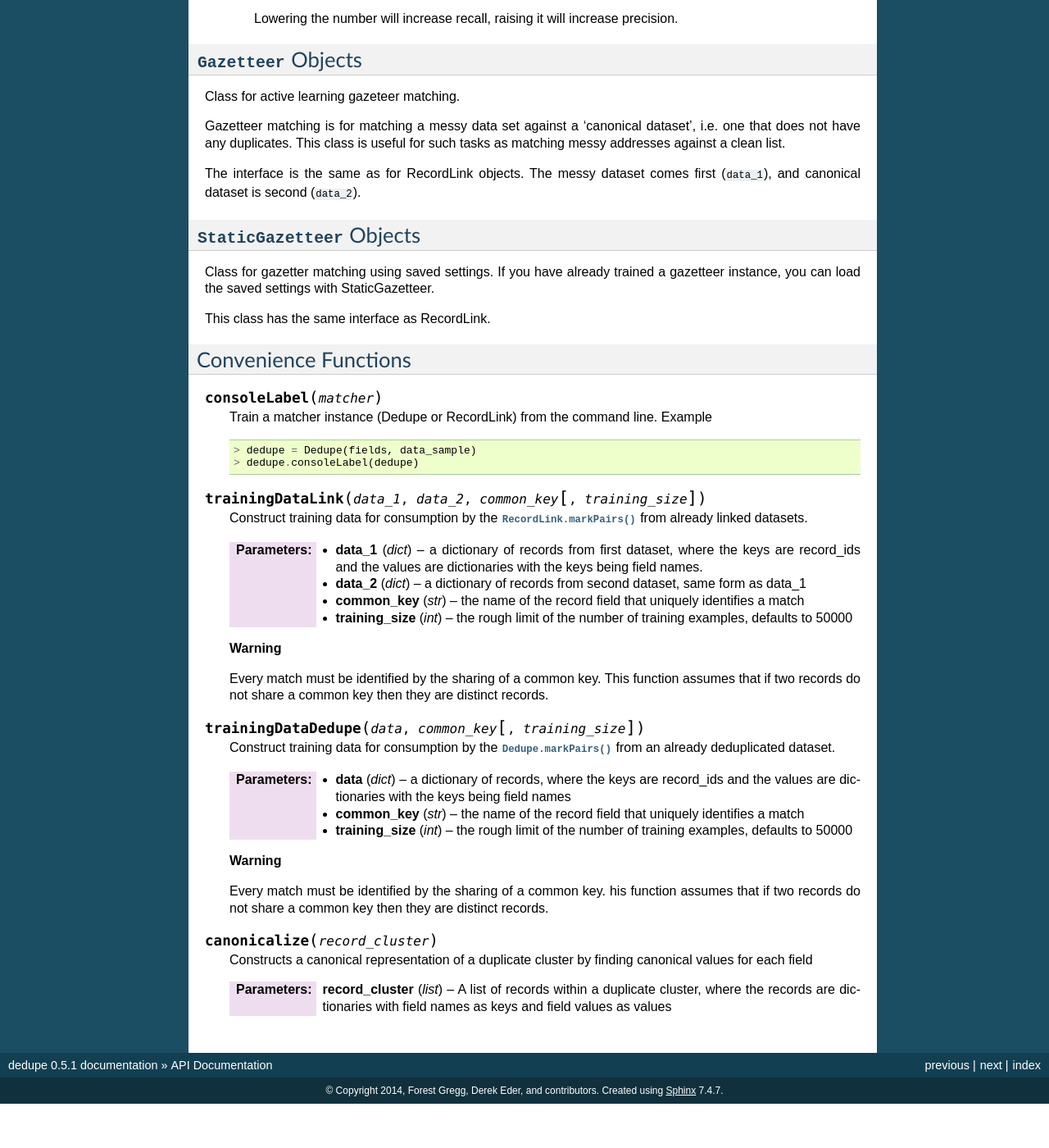
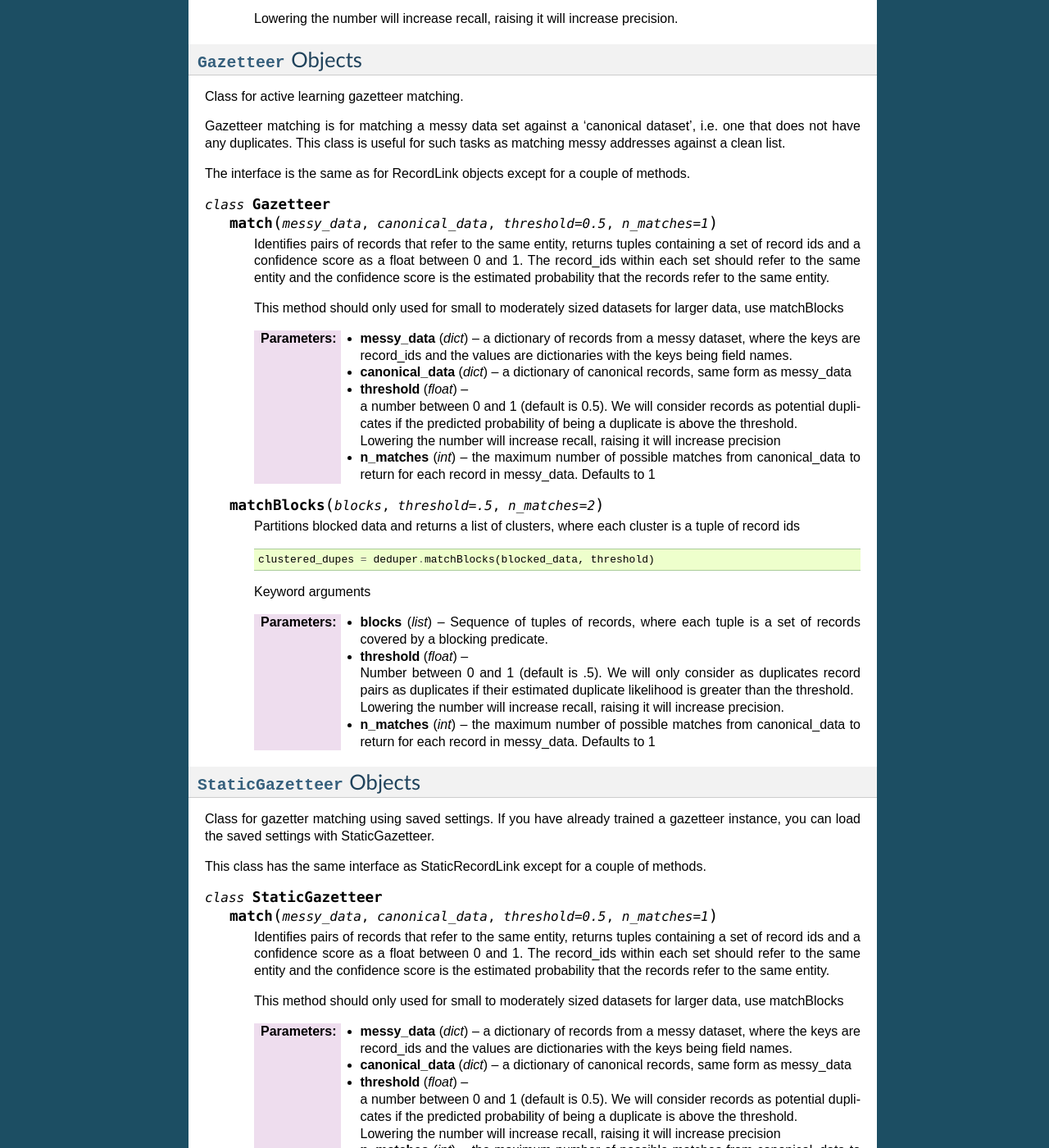
Before and after one commit to dedupeio/dedupe, a Sphinx documentation site: the page built from docs/API-documentation.rst, in a window 1280 px wide and 1400 px high, scrolled down 12549 px. Shown: the whole window at 82% size. Built offline with Sphinx 7.4.7, drawn with Linux system fonts in a browser that asks for light colours; before the commit the page ends 13895 px from its top, so only the background shows below that; some of the changed text lies outside the part shown.

Commit message:
update documentation

```diff
--- a/docs/API-documentation.rst
+++ b/docs/API-documentation.rst
@@ -229,15 +229,20 @@
 :class:`Gazetteer` Objects
 ---------------------------
 
-Class for active learning gazeteer matching.
+Class for active learning gazetteer matching.
 
 Gazetteer matching is for matching a messy data set against a
 'canonical dataset', i.e. one that does not have any duplicates. This
 class is useful for such tasks as matching messy addresses against
 a clean list.
 
-The interface is the same as for RecordLink objects. The messy dataset
-comes first (``data_1``), and canonical dataset is second (``data_2``).
+The interface is the same as for RecordLink objects except for a
+couple of methods.
+
+.. py:class:: Gazetteer
+
+   .. include:: common_gazetteer_methods.rst
+
 
 :class:`StaticGazetteer` Objects
 --------------------------------
@@ -246,7 +251,13 @@
 trained a gazetteer instance, you can load the saved settings with
 StaticGazetteer.
 
-This class has the same interface as RecordLink.
+This class has the same interface as StaticRecordLink except for a
+couple of methods.
+
+.. py:class:: StaticGazetteer
+
+   .. include:: common_gazetteer_methods.rst
+
 
 
 Convenience Functions
--- /dev/null
+++ b/docs/common_gazetteer_methods.rst
@@ -0,0 +1,71 @@
+.. py:method:: match(messy_data, canonical_data, threshold=0.5, n_matches=1)
+
+   Identifies pairs of records that refer to the same entity, returns tuples
+   containing a set of record ids and a confidence score as a float between 0
+   and 1. The record_ids within each set should refer to the
+   same entity and the confidence score is the estimated probability that
+   the records refer to the same entity.
+
+   This method should only used for small to moderately sized datasets for
+   larger data, use matchBlocks
+
+   :param dict messy_data: a dictionary of records from a messy
+			   dataset, where the keys are record_ids and
+			   the values are dictionaries with the keys
+			   being field names.
+
+   :param dict canonical_data: a dictionary of canonical records,
+			       same form as messy_data
+   :param float threshold: a number between 0 and 1 (default is
+			   0.5). We will consider records as
+			   potential duplicates if the predicted
+			   probability of being a duplicate is
+			   above the threshold.
+
+			   Lowering the number will increase
+			   recall, raising it will increase
+			   precision
+   :param int n_matches: the maximum number of possible matches from
+			 canonical_data to return for each record in
+			 messy_data. Defaults to 1
+
+
+   .. code:: python
+       > matches = gazetteer.match(messy_data, canonical_data, threshold=0.5, n_matches=2)
+       > print matches
+       [(((1, 6), 0.72),
+         ((1, 8), 0.6)),
+        (((2, 7), 0.72),),
+        (((3, 6), 0.72),
+         ((3, 8), 0.65)),
+        (((4, 6), 0.96),
+         ((4, 5), 0.63))]
+
+
+.. py:method::  matchBlocks(blocks, threshold=.5, n_matches=2)
+
+   Partitions blocked data and returns a list of clusters, where each
+   cluster is a tuple of record ids
+
+   .. code:: python
+
+       clustered_dupes = deduper.matchBlocks(blocked_data, threshold)
+
+   Keyword arguments
+
+   :param list blocks: Sequence of tuples of records, where each tuple
+		       is a set of records covered by a blocking
+		       predicate.
+
+   :param float threshold: Number between 0 and 1 (default is .5). We
+			   will only consider as duplicates record
+			   pairs as duplicates if their estimated
+			   duplicate likelihood is greater than the
+			   threshold.
+
+			   Lowering the number will increase recall,
+			   raising it will increase precision.
+
+   :param int n_matches: the maximum number of possible matches from
+			 canonical_data to return for each record in
+			 messy_data. Defaults to 1
```
